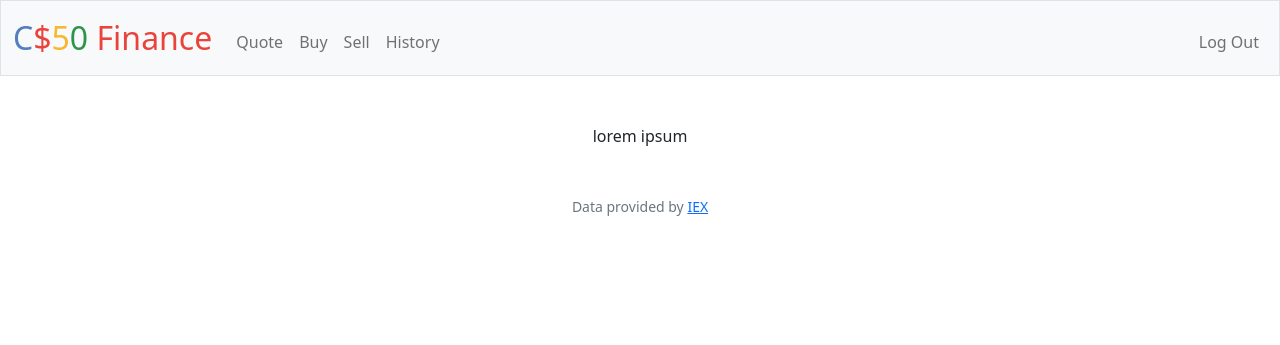
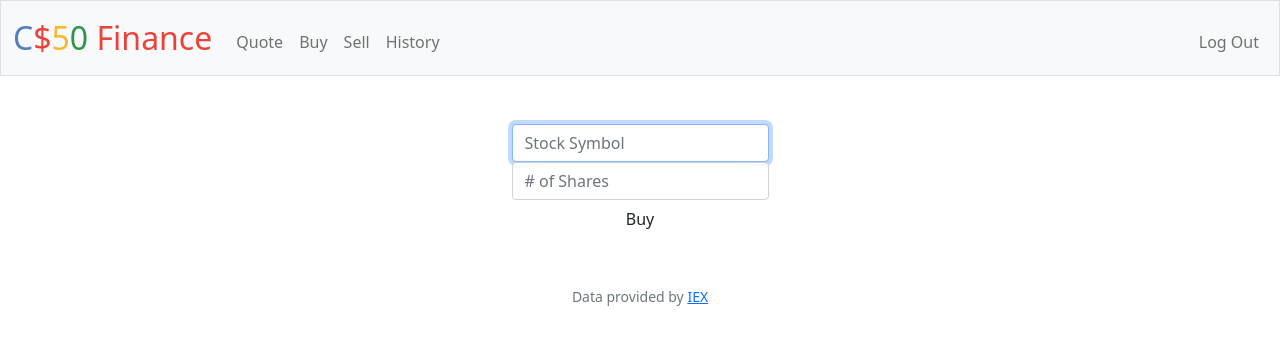
Before and after one commit to KashyapBathina/CS_50, a Flask app: page /buy in a window 1280 px wide. Shown: the top 345 px of the page. Run offline with Flask 2, Linux system fonts and the light colour scheme; the visitor is signed in with stand-in values (Sample User, id 1); some libraries are stand-ins or nearby versions.

Commit message:
Fri, Jul 8, 2022, 12:49 AM +00:00

```diff
--- a/finance/templates/buy.html
+++ b/finance/templates/buy.html
@@ -1,11 +1,21 @@
 {% extends "layout.html" %}
 
 {% block title %}
-    Buy
+    Add Cash
 {% endblock %}
 
 {% block main %}
-
-    lorem ipsum
-
+    <form action="{{ url_for('buy') }}" method="post">
+        <fieldset>
+            <div class="form-group">
+                <input autocomplete="off" autofocus class="form-control" name="stock" placeholder="Stock Symbol" type="text"/>
+            </div>
+            <div class="form-group">
+                <input autocomplete="off" autofocus class="form-control" name="shares" placeholder="# of Shares" type="number" min="1"/>
+            </div>
+            <div class="form-group">
+                <button class="btn btn-default" type="submit">Buy</button>
+            </div>
+        </fieldset>
+    </form>
 {% endblock %}
--- a/finance/templates/layout.html
+++ b/finance/templates/layout.html
@@ -65,9 +65,8 @@
             Data provided by <a href="https://iexcloud.io/">IEX</a>
         </footer>
 
-        <main class="container-fluid py-5 text-center">
-            {% block script %}{% endblock %}
-        </main>
+        {% block script %}{% endblock %}
+
     </body>
 
 </html>
```
Also changed, not shown: finance/templates/add_cash.html (+15 -2 lines).
